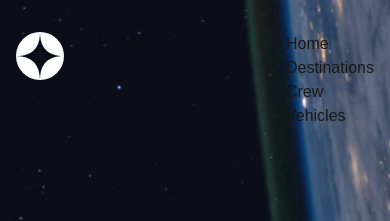
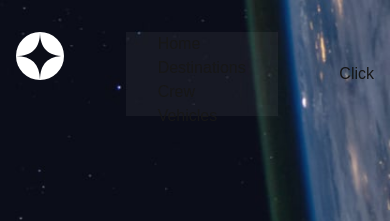
Before and after one commit to Perry-Cham/space-website-frontend-mentor, a Next.js app: page / in a window 390 px wide. Shown: the top 221 px of the page. Built offline with nearby package versions, Linux system fonts and the light colour scheme.

Commit message:
feat:started working on a responsive navbar

```diff
--- a/app/components/navbar.tsx
+++ b/app/components/navbar.tsx
@@ -1,5 +1,6 @@
 "use client"
 import { usePathname } from "next/navigation";
+import Link from "next/link";
 const destinations = [
   { position: "00", name: "Home", url:"/" },
   { position: "01", name: "Destination", url:"/destination" },
@@ -23,6 +24,8 @@ const Navbar = () => {
       <div className="md:hidden">
         <MobileNavigation />
       </div>
+
+        <button className="md:hidden">Click</button>
     </header>
   );
 };
@@ -34,11 +37,11 @@ const DesktopNavigation = () => {
     <nav className="flex justify-end px-8 bg-[rgba(255,255,255,0.05)] w-full h-[10vh]">
       <ul className="flex justify-center items-center space-x-16">
         {destinations.map((dest) => (
-          <li key={dest.name} className={`text-lg h-full  py-4 flex justify-center items-center ${(usePathname() === dest.url) && "border-white border-b-2"}`}>
-            <a href={dest.url} className="h-fit cursor-pointer">
+          <li key={dest.name} className={`text-lg h-full  py-4 flex justify-center items-center transition-all duration-175 delay-75 ${(usePathname() === dest.url) && "border-white border-b-2"}`}>
+            <Link href={dest.url} className="h-fit cursor-pointer">
               <span  className="font-bold inline-block mr-2 ">{dest.position}</span>
               <span>{dest.name}</span>
-            </a>
+            </Link>
           </li>
         ))}
       </ul>
@@ -48,7 +51,7 @@ const DesktopNavigation = () => {
 
 const MobileNavigation = () => {
   return (
-    <nav>
+    <nav className="flex flex-col space-y-9 px-8 bg-[rgba(255,255,255,0.05)] w-full h-[10vh]">
       <ul>
         <li>Home</li>
         <li>Destinations</li>
```
